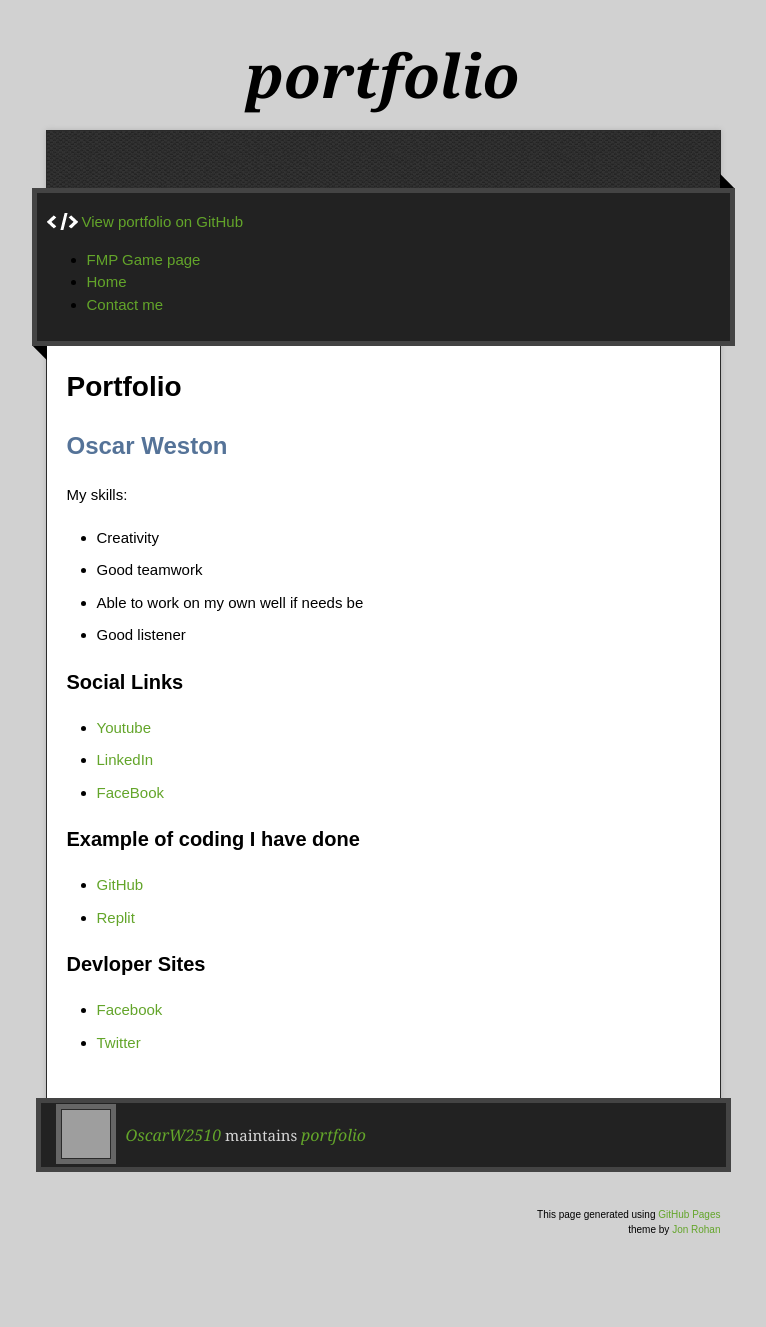
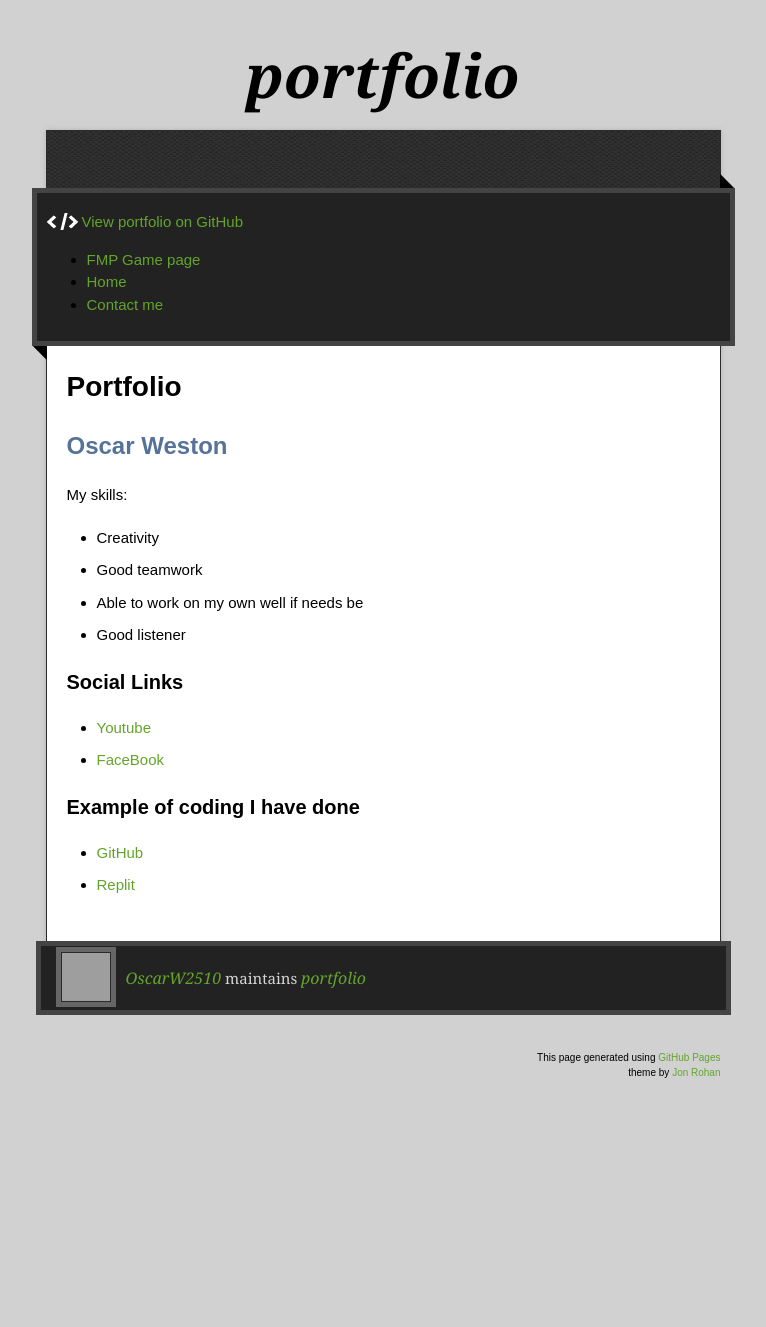
Before and after one commit to OscarW2510/portfolio, a Jekyll site: the page built from index.md, in a window 1280 px wide. Shown: the whole page, without its empty margins (257-1023 px from the left). Built offline with Jekyll 4.4.1, drawn with Linux system fonts in a browser that asks for light colours; our own code applies the rules of GitHub Pages for plain Markdown files; the repository's description, which GitHub fills in, is left out; after the commit the page ends 1170 px from its top, so only the background shows below that; grey boxes are pictures that could not be loaded.

Commit message:
Update index.md

```diff
--- a/index.md
+++ b/index.md
@@ -11,13 +11,8 @@ My skills:
 
 ### Social Links
 - [Youtube](https://www.youtube.com/)
-- [LinkedIn](https://www.linkedin.com/in/oscar-weston-b9756919b/)
 - [FaceBook](https://www.facebook.com/profile.php?id=100008000595622)
 
 ### Example of coding I have done
 - [GitHub](https://github.com/)
 - [Replit](https://repl.it/@OscarWeston25)
-
-### Devloper Sites
-- [Facebook](https://developers.facebook.com/)
-- [Twitter](https://developer.twitter.com/)
```
